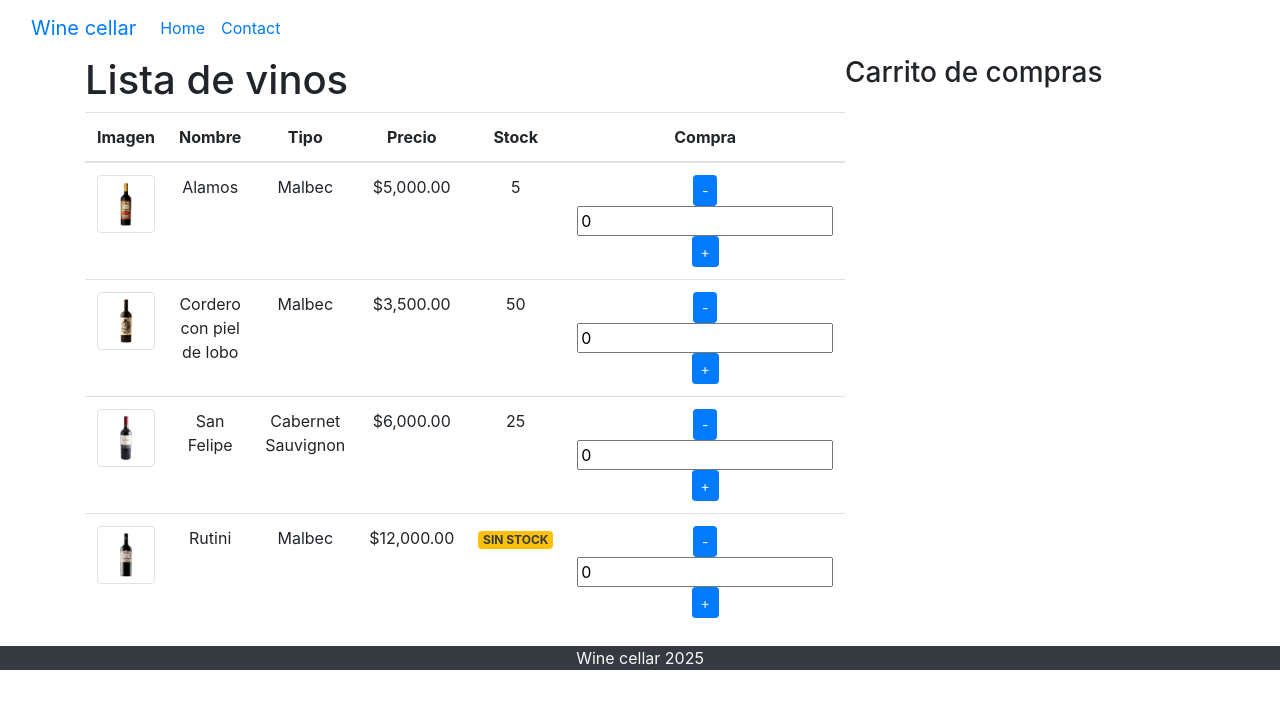
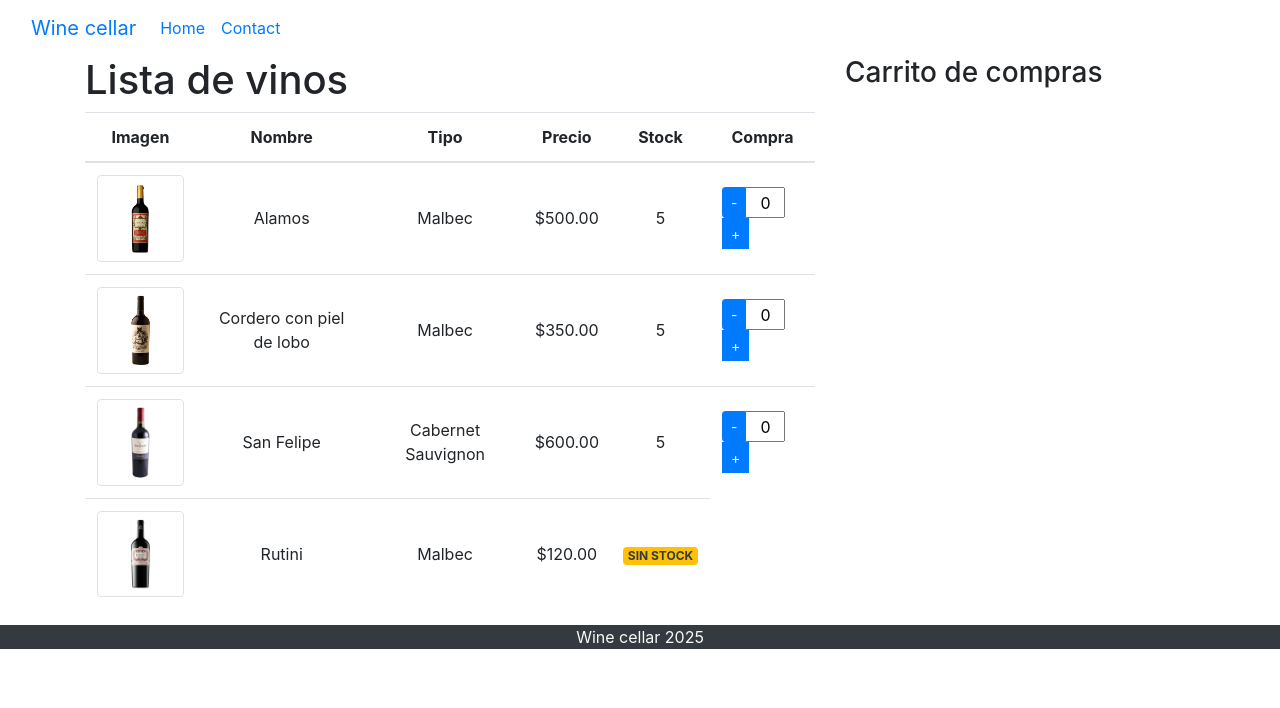
Before and after one commit to izaratedev/Angular, an Angular app in the folder wine-cellar/: page /wines in a window 1280 px wide. Shown: the top 708 px of the page. Built offline with nearby package versions, Linux system fonts and the light colour scheme.

Commit message:
Se hicieron comunicacionesn entre el componente wine-list y el input-integer

```diff
--- a/wine-cellar/src/app/app.module.ts
+++ b/wine-cellar/src/app/app.module.ts
@@ -9,6 +9,7 @@ import { FormsModule } from '@angular/forms';
 import { WinecellarAboutComponent } from './winecellar-about/winecellar-about.component';
 import { WinecellarWinesComponent } from './winecellar-wines/winecellar-wines.component';
 import { CartComponent } from './cart/cart.component';
+import { InputIntegerComponent } from './input-integer/input-integer.component';
 
 @NgModule({
   declarations: [
@@ -17,6 +18,7 @@ import { CartComponent } from './cart/cart.component';
     WinecellarAboutComponent,
     WinecellarWinesComponent,
     CartComponent,
+    InputIntegerComponent,
   ],
   imports: [
     BrowserModule,
--- /dev/null
+++ b/wine-cellar/src/app/input-integer/input-integer.component.html
@@ -0,0 +1,10 @@
+
+<div class="input-group">
+    <div class="input-group-prepend">
+        <button class="btn btn-primary btn-sm" (click)="downQuantity()">-</button>
+    </div>
+    <input type="text" class="text-center" [(ngModel)]="quantity"> <!--(keyup)="changeQuantity($event, wine)"  Esto no me anduvo-->
+    <div class="input-group-prepend">
+        <button class="btn btn-primary btn-sm" (click)="upQuantity()">+</button>
+    </div>
+</div>
--- /dev/null
+++ b/wine-cellar/src/app/input-integer/input-integer.component.scss
@@ -0,0 +1,3 @@
+input {
+    max-width: 40px;
+}
--- /dev/null
+++ b/wine-cellar/src/app/input-integer/input-integer.component.ts
@@ -0,0 +1,53 @@
+import { Component, Input, Output } from '@angular/core';
+import { EventEmitter } from '@angular/core';
+
+@Component({
+  selector: 'app-input-integer',
+  standalone: false,
+  templateUrl: './input-integer.component.html',
+  styleUrl: './input-integer.component.scss'
+})
+export class InputIntegerComponent {
+
+  //El input hacen que funcionen los []
+  //Recibimos lo que nos pasa el componente padre gracias al @input
+  @Input()
+  //Use ! para indicarle que confíe en que será inicializada
+  quantity!: number;
+  @Input()
+  max!: number;
+
+  @Output()
+  quantityChange: EventEmitter<number> = new EventEmitter<number>();
+
+  //Variable para emitir cada vez que el stock llega al maximo
+  @Output()
+  maxReached: EventEmitter<string> = new EventEmitter<string>();
+
+   // poniendole : Wine le indica el tipo que es wine
+  upQuantity(): void {
+    if(this.quantity < this.max){
+      this.quantity++;
+      //El emit junto con el Output hace funcionen los  ()
+      this.quantityChange.emit(this.quantity);
+    }else {
+      this.maxReached.emit("Se alcanzo el max");
+    }
+
+  }
+
+  downQuantity(): void {
+      if(this.quantity > 0){
+        this.quantity--;
+        this.quantityChange.emit(this.quantity);
+      }
+  }
+  //Dentro del event esta todo lo que hizo el usuario. El target se refiere a todo el input que estamos editando.
+  //Si el keyCode esta entre un 0 y 9 esta bien, sino hay que tirar el event.preventDefault()
+  /*
+  changeQuantity(event: any, wine: Wine): void {
+    console.log(event.key);
+  }
+  */
+
+}
--- a/wine-cellar/src/app/wine-list/wine-list.component.html
+++ b/wine-cellar/src/app/wine-list/wine-list.component.html
@@ -22,14 +22,15 @@
             <td>{{wine.price | currency}}</td>
             @if(wine.stock > 0) {
                 <td>{{wine.stock}}</td>
+                <td>
+                    <app-input-integer [(quantity)]="wine.quantity" [max]="wine.stock" (maxReached)="maxReached($event)"></app-input-integer>
+                </td>
             }@else {
                 <td><span class="badge badge-warning text-dark">SIN STOCK</span></td>
             }
-            <td width="100">
-                <button class="btn btn-primary btn-sm" (click)="downQuantity(wine)">-</button>
-                <input type="text" [(ngModel)]="wine.quantity"> <!--(keyup)="changeQuantity($event, wine)"  Esto no me anduvo-->
-                <button class="btn btn-primary btn-sm" (click)="upQuantity(wine)">+</button>
-            </td>
+            <!--Decimo que el wine del hijo va a ser wine del padre, y usamos los [] para decirle que es un dato que le estamos mandando al componente hijo
+                Estamos conectando un componente padre con un componente hijo-->
+
 
         </tr>
         } @empty {
--- a/wine-cellar/src/app/wine-list/wine-list.component.scss
+++ b/wine-cellar/src/app/wine-list/wine-list.component.scss
@@ -2,3 +2,7 @@
     border: 2px solid green;
     background: lightgreen;
 }
+
+td {
+    vertical-align: middle;
+}
--- a/wine-cellar/src/app/wine-list/wine-list.component.ts
+++ b/wine-cellar/src/app/wine-list/wine-list.component.ts
@@ -13,7 +13,7 @@ export class WineListComponent {
   {
     name: "Alamos",
     type: "Malbec",
-    price: 5000,
+    price: 500,
     stock: 5,
     image: 'assets/img/alamos.jpg',
     clearance: false,
@@ -22,8 +22,8 @@ export class WineListComponent {
   {
     name: "Cordero con piel de lobo",
     type: "Malbec",
-    price: 3500,
-    stock: 50,
+    price: 350,
+    stock: 5,
     image: 'assets/img/cordero-con-piel-de-lobo.jpg',
     clearance: true,
     quantity: 0,
@@ -31,8 +31,8 @@ export class WineListComponent {
   {
     name: "San Felipe",
     type: "Cabernet Sauvignon",
-    price: 6000,
-    stock: 25,
+    price: 600,
+    stock: 5,
     image: 'assets/img/san-felipe.jpg',
     clearance: false,
     quantity: 0,
@@ -41,28 +41,16 @@ export class WineListComponent {
    {
     name: "Rutini",
     type: "Malbec",
-    price: 12000,
+    price: 120,
     stock: 0,
     image: 'assets/img/rutini.jpg',
     clearance: false,
     quantity: 0,
   }
   ]
-  // poniendole : Wine le indica el tipo que es wine
-  upQuantity(wine: Wine): void {
-    if(wine.quantity < wine.stock)
-      wine.quantity++;
+
+  maxReached(m: string){
+    alert(m);
   }
 
-  downQuantity(wine: Wine): void {
-      if( wine.quantity > 0)
-        wine.quantity--;
-  }
-  //Dentro del event esta todo lo que hizo el usuario. El target se refiere a todo el input que estamos editando.
-  //Si el keyCode esta entre un 0 y 9 esta bien, sino hay que tirar el event.preventDefault()
-  /*
-  changeQuantity(event: any, wine: Wine): void {
-    console.log(event);
-  }
-  */
 }
```
